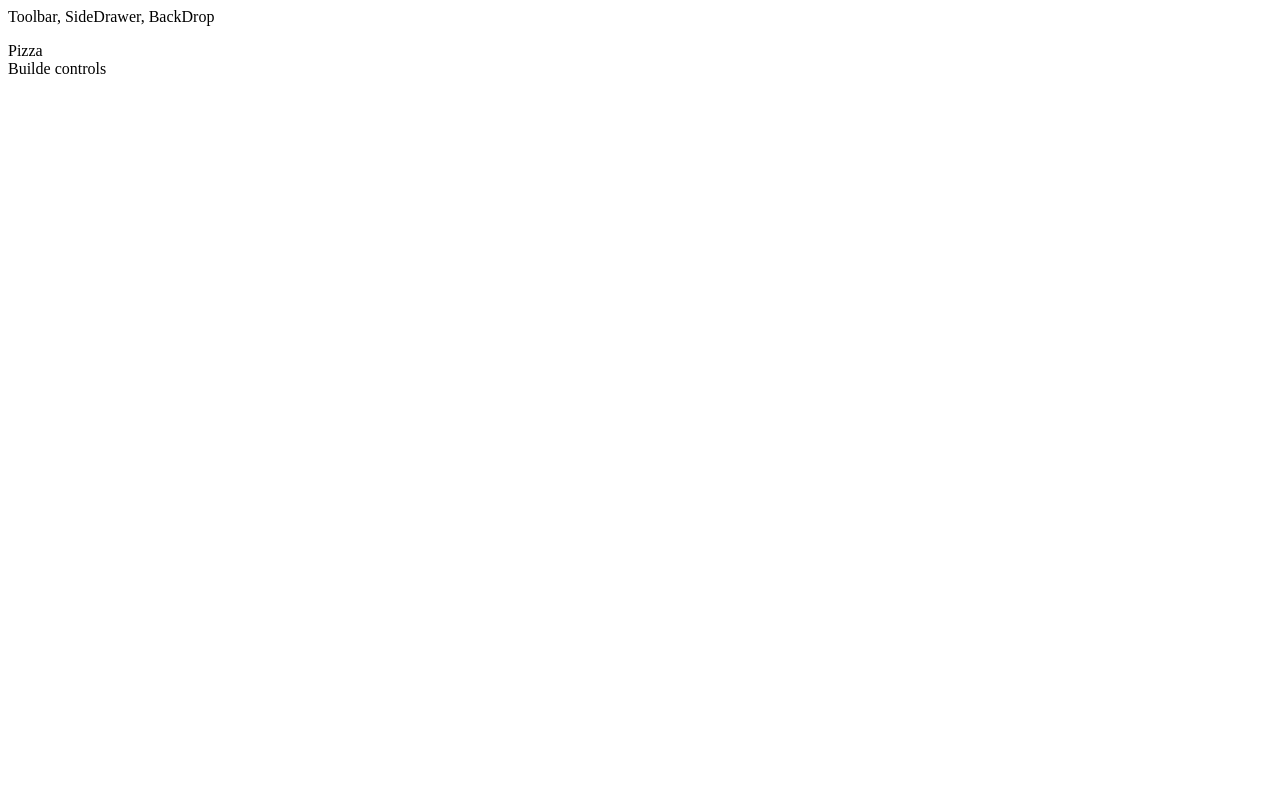
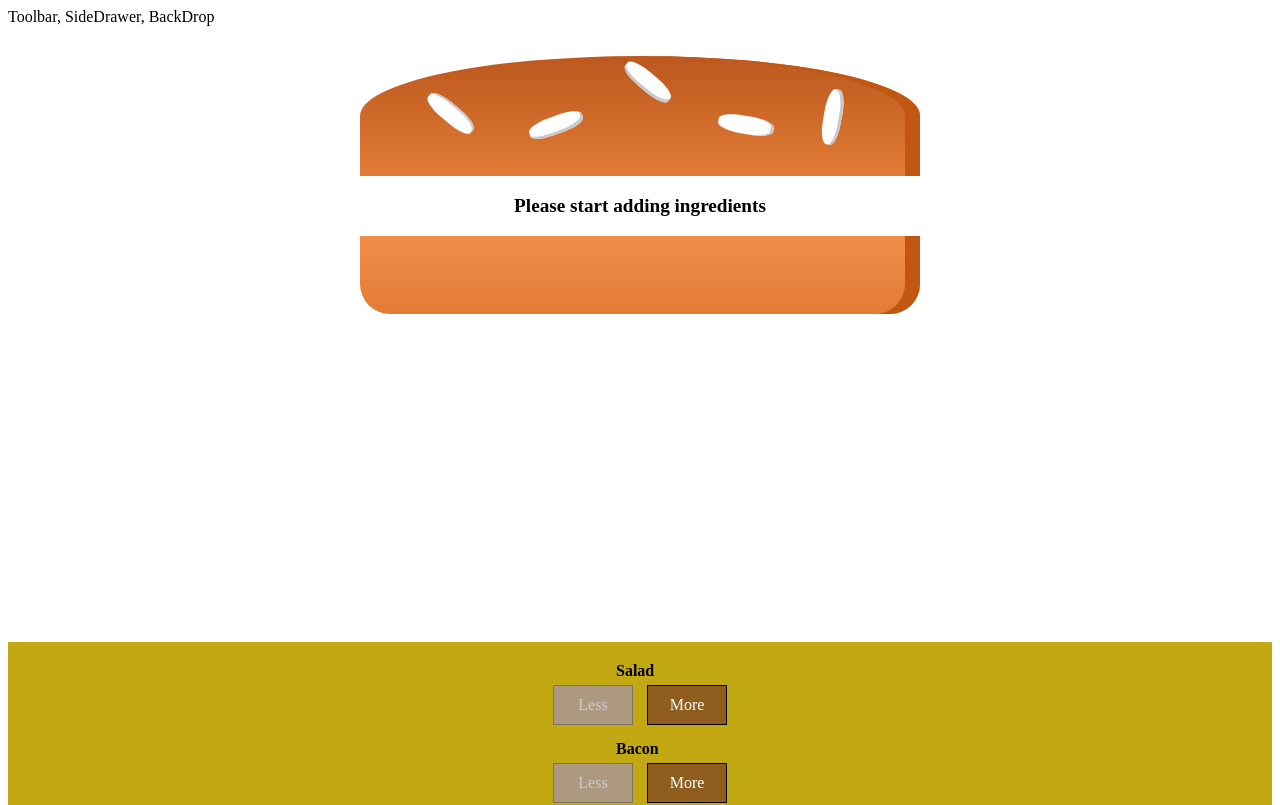
Before and after one commit to inbal-samucha/burger-builder, a React (Create React App) app: page / in a window 1280 px wide. Shown: the top 805 px of the page. Built offline with nearby package versions, Linux system fonts and the light colour scheme.

Commit message:
add and remove ingredients

```diff
--- a/package.json
+++ b/package.json
@@ -6,6 +6,7 @@
     "@testing-library/jest-dom": "^5.11.9",
     "@testing-library/react": "^11.2.5",
     "@testing-library/user-event": "^12.7.1",
+    "prop-types": "^15.7.2",
     "react": "^17.0.1",
     "react-dom": "^17.0.1",
     "react-scripts": "4.0.2",
--- a/src/App.js
+++ b/src/App.js
@@ -1,14 +1,14 @@
 
 import { Component } from 'react';
 import Layout from './components/Layout/Layout';
-import PizzaBuilder from './containers/PizzaBuilder/PizzaBuilder';
+import BurgerBuilder from './containers/BurgerBuilder/BurgerBuilder';
 
 class App extends Component {
   render(){
     return (
       <div >
         <Layout>
-          <PizzaBuilder />
+          <BurgerBuilder />
         </Layout>
       </div>
     );
--- /dev/null
+++ b/src/components/Burger/BuildControls/BuildControl.js
@@ -0,0 +1,18 @@
+import React from 'react';
+import buildeControl from './BuildControls';
+import style from '../BuildControls/BuildControl.module.css';
+
+const buildControl = (props) => (
+    <div className={style.BuildControl}>
+        <div className={style.Label}>{props.label}</div>
+        <button
+            className={style.Less}
+            onClick={props.removed}
+            disabled={props.disabled}> Less</button>
+        <button
+            className={style.More}
+            onClick={props.added}>More</button>
+    </div>
+);
+
+export default buildControl;
--- /dev/null
+++ b/src/components/Burger/BuildControls/BuildControl.module.css
@@ -0,0 +1,56 @@
+.BuildControl{
+    justify-content: space-between;
+    align-items: center;
+    margin: 5px 0;
+}
+
+.BuildControl button{
+    font: inherit;
+    padding: 10px;
+    margin:0px 7px;
+    width: 80px;
+    border: 1px solid black;
+    cursor: pointer;
+    outline: none;
+}
+
+.BuildControl button:disabled {
+background-color: #AC9980;
+border: 1px solid #7E7365;
+color: #ccc;
+cursor: default;
+}
+
+.BuildControl button:hover:disabled {
+background-color: #AC9980;
+color: #ccc;
+cursor: not-allowed;
+}
+
+.Label {
+    position: relative;
+    left: 65px;
+padding: 5px;
+font-weight: bold;
+width: 80px;
+}
+
+.BuildControl .Less {
+background-color: #D39952;
+color: white;
+}
+
+.BuildControl .More {
+background-color: #8F5E1E;
+color: white;
+}
+
+.BuildControl .Less:hover, .BuildControl .Less:active {
+background-color: #DAA972;
+color: white;
+}
+
+.BuildControl .More:hover,.BuildControl .More:active {
+background-color: #99703F;
+color: white;
+}
--- /dev/null
+++ b/src/components/Burger/BuildControls/BuildControls.js
@@ -0,0 +1,25 @@
+import React from 'react';
+import style from '../BuildControls/BuildControls.module.css';
+import BuildControl from './BuildControl';
+
+const controls = [
+    { label: 'Salad', type: 'salad' },
+    { label: 'Bacon', type: 'bacon' },
+    { label: 'Cheese', type: 'cheese' },
+    { label: 'Meat', type: 'meat' }
+];
+
+const buildControls = (props) => (
+    <div className={style.BuildControls}>
+        {controls.map(ctrl => (
+            <BuildControl
+                key={ctrl.label}
+                label={ctrl.label}
+                added={() => props.ingredientAdded(ctrl.type)}
+                removed={() => props.ingredientRemove(ctrl.type)}
+                disabled = {props.disabled[ctrl.type]} />
+        ))}
+    </div>
+);
+
+export default buildControls;
--- /dev/null
+++ b/src/components/Burger/BuildControls/BuildControls.module.css
@@ -0,0 +1,9 @@
+.BuildControls{
+    width: 100%;
+    background-color: rgb(194, 168, 19);
+    display: flex;
+    flex-flow: column;
+    align-items: center;
+    margin: auto;
+    padding: 10px 0;
+}
--- /dev/null
+++ b/src/components/Burger/Burger.js
@@ -0,0 +1,27 @@
+import React from 'react';
+import style from '../Burger/Burger.module.css';
+import BurgerIngredient from './BurgerIngredients';
+
+const burger = (props) => {
+    let transformedIngredients = Object.keys(props.ingredients)
+        .map(ingKey => {
+            return [...Array(props.ingredients[ingKey])].map((_, i) => {
+                return <BurgerIngredient key={ingKey + i} type={ingKey} />;
+            });
+        }).reduce((arr,el) =>{
+            return arr.concat(el)
+        }, []);
+    if (transformedIngredients.length === 0) {
+        transformedIngredients = <p>Please start adding ingredients</p>;
+    }
+
+    return (
+        <div className={style.Burger}>
+            <BurgerIngredient type="bread-top" />
+            {transformedIngredients}
+            <BurgerIngredient type="bread-bottom" />
+        </div>
+    );
+}
+
+export default burger;
--- /dev/null
+++ b/src/components/Burger/Burger.module.css
@@ -0,0 +1,30 @@
+.Burger {
+    width: 100%;
+    height: 250px;
+    margin: auto;
+    overflow: scroll;
+    text-align: center;
+    font-weight: bold;
+    font-size: 1.2rem;
+}
+
+@media (min-width: 500px) and (min-height: 400px) {
+    .Burger {
+        width: 350px;
+        height: 300px;
+    }
+}
+
+@media (min-width: 500px) and (min-height: 401px) {
+    .Burger {
+        width: 450px;
+        height: 380px;
+    }
+}
+
+@media (min-width: 1000px) and (min-height: 700px) {
+    .Burger {
+        width: 700px;
+        height: 600px;
+    }
+}
--- /dev/null
+++ b/src/components/Burger/BurgerIngredients.js
@@ -0,0 +1,47 @@
+import React, {Component} from 'react';
+import PropTypes from 'prop-types';
+import style from '../Burger/BurgerIngredients.module.css';
+import BurgerBuilder from '../../containers/BurgerBuilder/BurgerBuilder';
+
+class BurgerIngredients extends Component{
+
+    render(){
+        let ingredient = null;
+
+        switch (this.props.type) {
+            case ( 'bread-bottom' ):
+                ingredient = <div className={style.BreadBottom}></div>;
+                break;
+            case ( 'bread-top' ):
+                ingredient = (
+                    <div className={style.BreadTop}>
+                        <div className={style.Seeds1}></div>
+                        <div className={style.Seeds2}></div>
+                    </div>
+                );
+                break;
+            case ( 'meat' ):
+                ingredient = <div className={style.Meat}></div>;
+                break;
+            case ( 'cheese' ):
+                ingredient = <div className={style.Cheese}></div>;
+                break;
+            case ( 'bacon' ):
+                ingredient = <div className={style.Bacon}></div>;
+                break;
+            case ( 'salad' ):
+                ingredient = <div className={style.Salad}></div>;
+                break;
+            default:
+                ingredient = null;
+        }
+
+        return ingredient;
+    }
+}
+
+BurgerIngredients.propTypes = {
+    type: PropTypes.string.isRequired
+};
+
+export default BurgerIngredients;
--- /dev/null
+++ b/src/components/Burger/BurgerIngredients.module.css
@@ -0,0 +1,113 @@
+.BreadBottom {
+    height: 13%;
+    width: 80%;
+    background: linear-gradient(#F08E4A, #e27b36);
+    border-radius: 0 0 30px 30px;
+    box-shadow: inset -15px 0 #c15711;
+    margin: 2% auto;
+}
+
+.BreadTop {
+    height: 20%;
+    width: 80%;
+    background: linear-gradient(#bc581e, #e27b36);
+    border-radius: 50% 50% 0 0;
+    box-shadow: inset -15px 0 #c15711;
+    margin: 2% auto;
+    position: relative;
+}
+
+.Seeds1 {
+    width: 10%;
+    height: 15%;
+    position: absolute;
+    background-color: white;
+    left: 30%;
+    top: 50%;
+    border-radius: 40%;
+    transform: rotate(-20deg);
+    box-shadow: inset -2px -3px #c9c9c9;
+}
+
+.Seeds1:after {
+    content: "";
+    width: 100%;
+    height: 100%;
+    position: absolute;
+    background-color: white;
+    left: -170%;
+    top: -260%;
+    border-radius: 40%;
+    transform: rotate(60deg);
+    box-shadow: inset -1px 2px #c9c9c9;
+  }
+
+.Seeds1:before {
+    content: "";
+    width: 100%;
+    height: 100%;
+    position: absolute;
+    background-color: white;
+    left: 180%;
+    top: -50%;
+    border-radius: 40%;
+    transform: rotate(60deg);
+    box-shadow: inset -1px -3px #c9c9c9;
+  }
+
+  .Seeds2 {
+    width: 10%;
+    height: 15%;
+    position: absolute;
+    background-color: white;
+    left: 64%;
+    top: 50%;
+    border-radius: 40%;
+    transform: rotate(10deg);
+    box-shadow: inset -3px 0 #c9c9c9;
+  }
+
+  .Seeds2:before {
+    content: "";
+    width: 100%;
+    height: 100%;
+    position: absolute;
+    background-color: white;
+    left: 150%;
+    top: -130%;
+    border-radius: 40%;
+    transform: rotate(90deg);
+    box-shadow: inset 1px 3px #c9c9c9;
+  }
+
+
+.Meat {
+    width: 80%;
+    height: 8%;
+    background: linear-gradient(#7f3608, #702e05);
+    margin: 2% auto;
+    border-radius: 15px;
+}
+
+.Cheese {
+    width: 90%;
+    height: 4.5%;
+    margin: 2% auto;
+    background: linear-gradient(#f4d004, #d6bb22);
+    border-radius: 20px;
+}
+
+.Salad {
+    width: 85%;
+    height: 7%;
+    margin: 2% auto;
+    background: linear-gradient(#228c1d, #91ce50);
+    border-radius: 20px;
+}
+
+.Bacon {
+    width: 80%;
+    height: 3%;
+    background: linear-gradient(#bf3813, #c45e38);
+    margin: 2% auto;
+}
--- /dev/null
+++ b/src/containers/BurgerBuilder/BurgerBuilder.js
@@ -0,0 +1,73 @@
+import React, { Component } from 'react';
+import Aux from '../../hoc/Auxiliary';
+import Burger from '../../components/Burger/Burger';
+import BuildControls from '../../components/Burger/BuildControls/BuildControls';
+
+const INGREDIENTS_PRICES = {
+    salad: 0.5,
+    cheese: 1,
+    bacon: 1,
+    meat: 1.5
+};
+
+class BurgerBuilder extends Component {
+
+    state = {
+        ingredients: {
+            salad: 0,
+            bacon: 0,
+            cheese: 0,
+            meat: 0
+        },
+        totalPrice : 3 //base price
+    }
+
+    addIngredientHandler = (type) => {
+        const oldCount = this.state.ingredients[type];
+        const updateCount = oldCount + 1;
+        const updateIngredeients = {
+            ...this.state.ingredients
+        };
+        updateIngredeients[type] = updateCount;
+        const priceAddition = INGREDIENTS_PRICES[type];
+        const oldPrice = this.state.totalPrice;
+        const newPrice = oldPrice + priceAddition;
+        this.setState({ totalPrice: newPrice, ingredients: updateIngredeients });
+    };
+
+    removeIngredientHandler = (type) => {
+        const oldCount = this.state.ingredients[type];
+        if(oldCount <= 0){
+            return;
+        }
+        const updateCount = oldCount - 1;
+        const updateIngredeients = {
+            ...this.state.ingredients
+        };
+        updateIngredeients[type] = updateCount;
+        const priceDetuction = INGREDIENTS_PRICES[type];
+        const oldPrice = this.state.totalPrice;
+        const newPrice = oldPrice - priceDetuction;
+        this.setState({ totalPrice: newPrice, ingredients: updateIngredeients });
+    };
+
+    render() {
+        const disableInfo = {
+            ...this.state.ingredients
+        };
+        for(let key in disableInfo){
+            disableInfo[key] = disableInfo[key] <= 0; //{salad: true, meat: false, ...}
+        }
+        return (
+            <Aux>
+                <Burger ingredients={this.state.ingredients} />
+                <BuildControls
+                    ingredientAdded={this.addIngredientHandler}
+                    ingredientRemove={this.removeIngredientHandler}
+                    disabled = {disableInfo} />
+            </Aux>
+        );
+    }
+}
+
+export default BurgerBuilder;
--- a/src/containers/PizzaBuilder/PizzaBuilder.js
+++ /dev/null
@@ -1,15 +0,0 @@
-import React, { Component } from 'react';
-import Aux from '../../hoc/Auxiliary';
-
-class PizzaBuilder extends Component{
-    render(){
-        return(
-            <Aux>
-                <div> Pizza</div>
-                <div>Builde controls</div>
-            </Aux>
-        );
-    }
-}
-
-export default PizzaBuilder;
```
